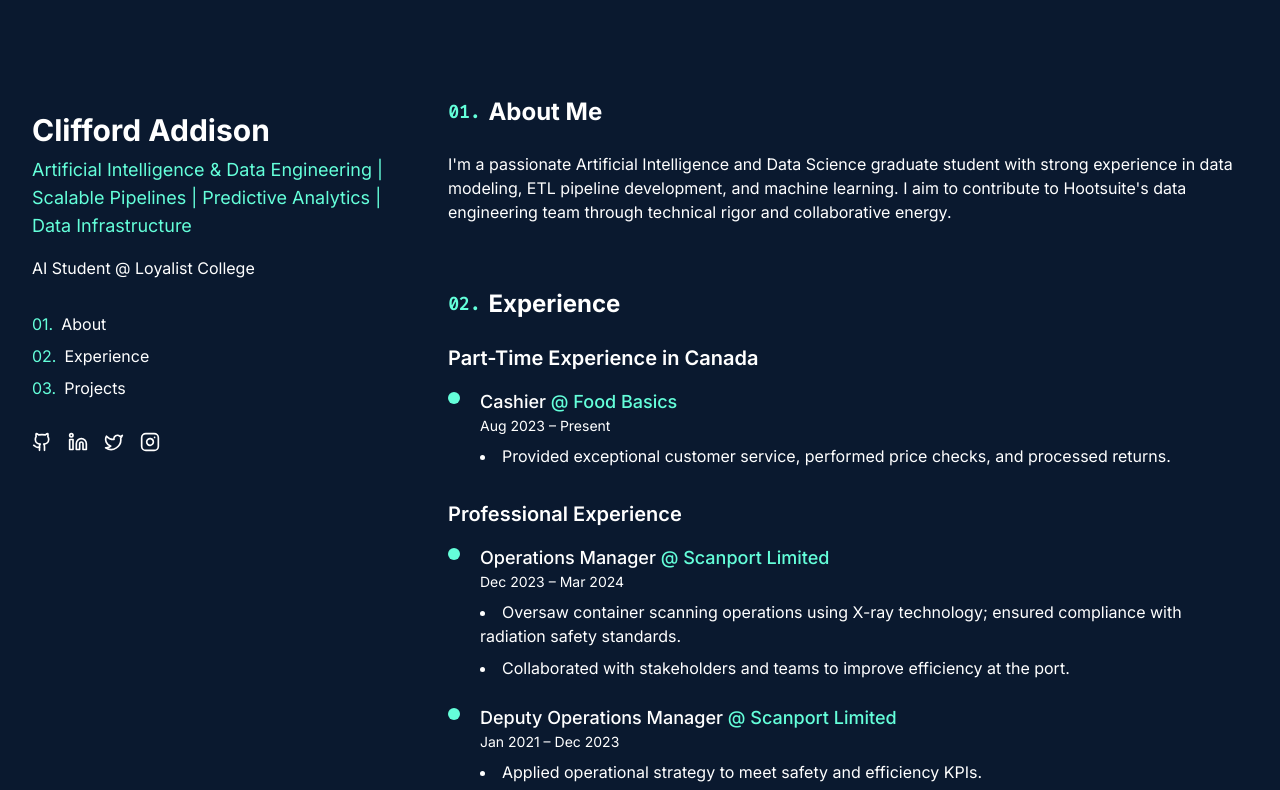
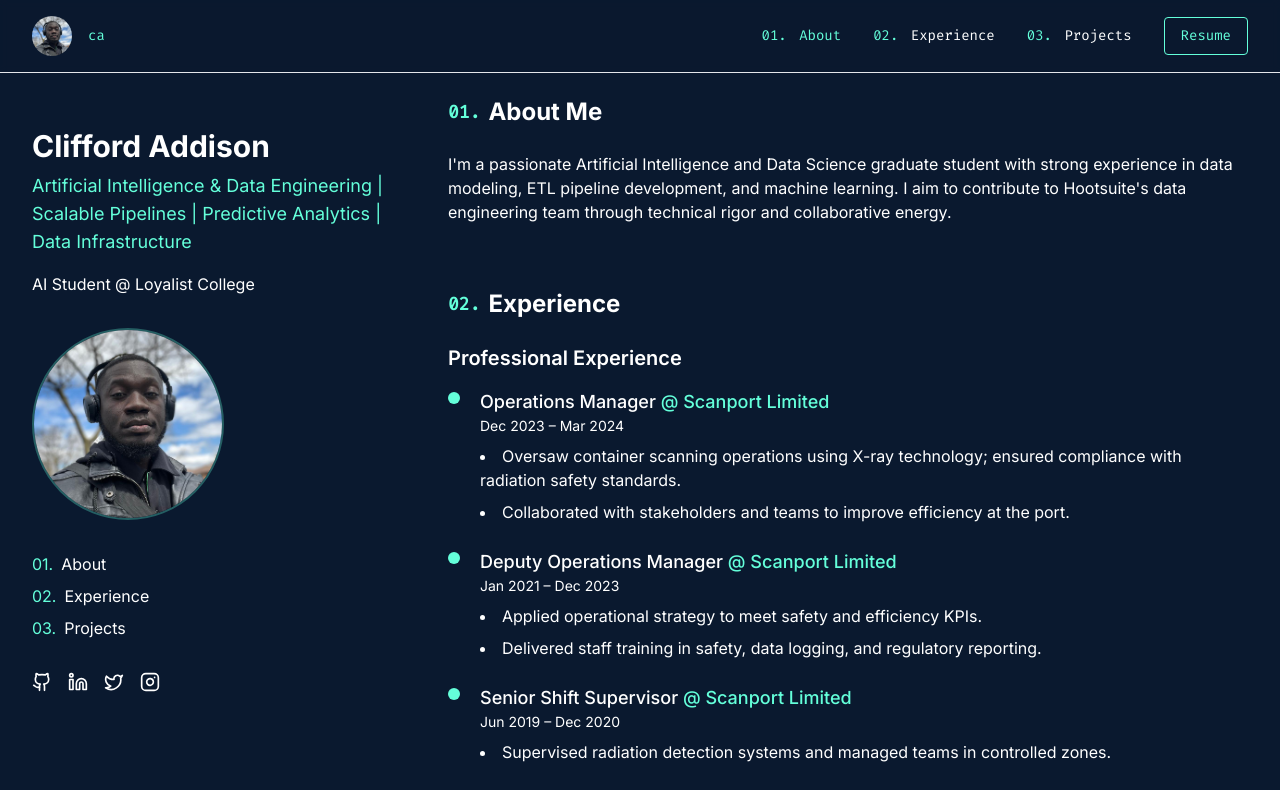
Before and after one commit to cliffordaddison/portfolio, a React (Vite) app: page / in a window 1280 px wide. Shown: the top 790 px of the page. Built offline with nearby package versions, Linux system fonts and the light colour scheme.

Commit message:
Additional UI updates

```diff
--- a/package.json
+++ b/package.json
@@ -19,10 +19,10 @@
   },
   "devDependencies": {
     "@vitejs/plugin-react": "^4.0.0",
-    "autoprefixer": "^10.4.14",
+    "autoprefixer": "^10.4.21",
     "gh-pages": "^6.0.0",
-    "postcss": "^8.4.21",
-    "tailwindcss": "^3.3.2",
+    "postcss": "^8.5.6",
+    "tailwindcss": "^3.4.17",
     "vite": "^4.4.9"
   }
 }
--- a/src/index.css
+++ b/src/index.css
@@ -31,7 +31,6 @@
 }
 
 .left .bg-img {
-  background: url('public/assets/clifford.jpg') center center no-repeat;
   background-size: cover;
   height: 100%;
   width: 100%;
--- a/src/pages/index.tsx
+++ b/src/pages/index.tsx
@@ -1,9 +1,33 @@
-import { useState, useEffect } from "react";
+import { useState, useEffect, useRef } from "react";
 import { ArrowDownToLine, Github, Linkedin, Twitter, Instagram } from "lucide-react";
+import { motion } from "framer-motion";
+import { useInView } from "react-intersection-observer";
 
 export default function Home() {
   const [mounted, setMounted] = useState(false);
-  useEffect(() => setMounted(true), []);
+  const [activeSection, setActiveSection] = useState('about');
+  const aboutRef = useRef(null);
+  const experienceRef = useRef(null);
+  const projectsRef = useRef(null);
+
+  useEffect(() => {
+    setMounted(true);
+
+    const handleScroll = () => {
+      const scrollPosition = window.scrollY + 200;
+
+      if (scrollPosition < experienceRef.current.offsetTop) {
+        setActiveSection('about');
+      } else if (scrollPosition < projectsRef.current.offsetTop) {
+        setActiveSection('experience');
+      } else {
+        setActiveSection('projects');
+      }
+    };
+
+    window.addEventListener('scroll', handleScroll);
+    return () => window.removeEventListener('scroll', handleScroll);
+  }, []);
 
   if (!mounted) return null;
 
@@ -18,19 +42,6 @@
     resumeURL: 'https://drive.usercontent.google.com/u/0/uc?id=19AKkU14qt_3w5grRQAdEcEvMetZ2KIO7&export=download',
     about: "I'm a passionate Artificial Intelligence and Data Science graduate student with strong experience in data modeling, ETL pipeline development, and machine learning. I aim to contribute to Hootsuite's data engineering team through technical rigor and collaborative energy.",
     experience: [
-      {
-        title: "Part-Time Experience in Canada",
-        jobs: [
-          {
-            company: "Food Basics",
-            position: "Cashier",
-            duration: "Aug 2023 – Present",
-            description: [
-              "Provided exceptional customer service, performed price checks, and processed returns."
-            ]
-          }
-        ]
-      },
       {
         title: "Professional Experience",
         jobs: [
@@ -74,6 +85,19 @@
             duration: "Aug 2015 – Jul 2016",
             description: [
               "Streamlined document management and improved client communication."
+            ]
+          }
+        ]
+      },
+      {
+        title: "Part-Time Experience in Canada",
+        jobs: [
+          {
+            company: "Food Basics",
+            position: "Cashier",
+            duration: "Aug 2023 – Present",
+            description: [
+              "Provided exceptional customer service, performed price checks, and processed returns."
             ]
           }
         ]
@@ -125,7 +149,54 @@
 
   return (
     <div className="min-h-screen bg-navy text-slate-300 font-sans">
-      <div className="max-w-7xl mx-auto px-8 py-16 md:py-24">
+      {/* Navbar */}
+      <nav className="fixed w-full bg-navy/90 backdrop-blur-sm z-50 border-b border-slate-800">
+        <div className="max-w-7xl mx-auto px-8 py-4">
+          <div className="flex justify-between items-center">
+            <div className="flex items-center">
+              <div className="w-10 h-10 rounded-full overflow-hidden mr-4">
+                <img
+                  src="/assets/clifford.jpg"
+                  alt="Clifford Addison"
+                  className="w-full h-full object-cover"
+                />
+              </div>
+              <span className="text-green font-mono text-sm">ca</span>
+            </div>
+
+            <div className="hidden md:flex items-center space-x-8">
+              <a
+                href="#about"
+                className={`text-sm font-mono transition-colors ${activeSection === 'about' ? 'text-green' : 'text-slate-400 hover:text-green'}`}
+              >
+                <span className="text-green mr-1">01.</span> About
+              </a>
+              <a
+                href="#experience"
+                className={`text-sm font-mono transition-colors ${activeSection === 'experience' ? 'text-green' : 'text-slate-400 hover:text-green'}`}
+              >
+                <span className="text-green mr-1">02.</span> Experience
+              </a>
+              <a
+                href="#projects"
+                className={`text-sm font-mono transition-colors ${activeSection === 'projects' ? 'text-green' : 'text-slate-400 hover:text-green'}`}
+              >
+                <span className="text-green mr-1">03.</span> Projects
+              </a>
+              <a
+                href={DATA.resumeURL}
+                target="_blank"
+                rel="noreferrer"
+                className="text-sm font-mono px-4 py-2 border border-green text-green rounded hover:bg-green/10 transition-colors"
+              >
+                Resume
+              </a>
+            </div>
+          </div>
+        </div>
+      </nav>
+
+      <div className="max-w-7xl mx-auto px-8 pt-24 pb-16">
         <div className="grid grid-cols-1 md:grid-cols-12 gap-8">
           <Left
             name={DATA.name}
@@ -141,6 +212,9 @@
             experience={DATA.experience}
             projects={DATA.projects}
             resumeURL={DATA.resumeURL}
+            aboutRef={aboutRef}
+            experienceRef={experienceRef}
+            projectsRef={projectsRef}
           />
         </div>
       </div>
@@ -149,13 +223,32 @@
 }
 
 const Left = ({ name, subtext, jobStatus, twitterURL, instaURL, githubURL, linkedinURL }) => {
+  const [ref, inView] = useInView({
+    threshold: 0.1,
+    triggerOnce: true
+  });
+
   return (
-    <div className="md:col-span-5 lg:col-span-4 relative">
-      <div className="md:sticky md:top-28">
+    <motion.div
+      ref={ref}
+      initial={{ opacity: 0, x: -20 }}
+      animate={inView ? { opacity: 1, x: 0 } : {}}
+      transition={{ duration: 0.6 }}
+      className="md:col-span-5 lg:col-span-4 relative"
+    >
+      <div className="md:sticky md:top-32">
         <div className="mb-8">
           <h1 className="text-3xl font-bold text-white mb-2">{name}</h1>
           <h2 className="text-lg text-green mb-4">{subtext}</h2>
           <p className="text-slate-400">{jobStatus}</p>
+        </div>
+
+        <div className="w-48 h-48 rounded-full overflow-hidden mb-8 mx-auto md:mx-0 border-2 border-green/30">
+          <img
+            src="/assets/clifford.jpg"
+            alt="Clifford Addison"
+            className="w-full h-full object-cover"
+          />
         </div>
 
         <nav className="mb-8">
@@ -193,33 +286,70 @@
           </a>
         </div>
       </div>
-    </div>
+    </motion.div>
   );
 };
 
-const Right = ({ about, experience, projects, resumeURL }) => {
+const Right = ({ about, experience, projects, resumeURL, aboutRef, experienceRef, projectsRef }) => {
+  const [ref, inView] = useInView({
+    threshold: 0.1,
+    triggerOnce: true
+  });
+
   return (
-    <div className="md:col-span-7 lg:col-span-8">
-      <section id="about" className="mb-16">
-        <h2 className="text-2xl font-bold text-white mb-6 flex items-center">
+    <motion.div
+      ref={ref}
+      initial={{ opacity: 0, y: 20 }}
+      animate={inView ? { opacity: 1, y: 0 } : {}}
+      transition={{ duration: 0.6, delay: 0.2 }}
+      className="md:col-span-7 lg:col-span-8"
+    >
+      <section id="about" ref={aboutRef} className="mb-16">
+        <motion.h2
+          initial={{ opacity: 0 }}
+          animate={inView ? { opacity: 1 } : {}}
+          transition={{ duration: 0.6, delay: 0.4 }}
+          className="text-2xl font-bold text-white mb-6 flex items-center"
+        >
           <span className="text-green mr-2 text-lg font-mono">01.</span> About Me
-        </h2>
-        <div className="text-slate-400 space-y-4">
+        </motion.h2>
+        <motion.div
+          initial={{ opacity: 0 }}
+          animate={inView ? { opacity: 1 } : {}}
+          transition={{ duration: 0.6, delay: 0.6 }}
+          className="text-slate-400 space-y-4"
+        >
           <p>{about}</p>
-        </div>
+        </motion.div>
       </section>
 
-      <section id="experience" className="mb-16">
-        <h2 className="text-2xl font-bold text-white mb-6 flex items-center">
+      <section id="experience" ref={experienceRef} className="mb-16">
+        <motion.h2
+          initial={{ opacity: 0 }}
+          animate={inView ? { opacity: 1 } : {}}
+          transition={{ duration: 0.6, delay: 0.4 }}
+          className="text-2xl font-bold text-white mb-6 flex items-center"
+        >
           <span className="text-green mr-2 text-lg font-mono">02.</span> Experience
-        </h2>
-        <div className="space-y-8">
+        </motion.h2>
+        <motion.div
+          initial={{ opacity: 0 }}
+          animate={inView ? { opacity: 1 } : {}}
+          transition={{ duration: 0.6, delay: 0.6 }}
+          className="space-y-8"
+        >
           {experience.map((section, index) => (
             <div key={index}>
               <h3 className="text-xl font-semibold text-slate-300 mb-4">{section.title}</h3>
               <div className="space-y-6">
                 {section.jobs.map((job, jobIndex) => (
-                  <div key={jobIndex} className="relative pl-8">
+                  <motion.div
+                    key={jobIndex}
+                    className="relative pl-8"
+                    initial={{ opacity: 0, x: 20 }}
+                    animate={inView ? { opacity: 1, x: 0 } : {}}
+                    transition={{ duration: 0.4, delay: 0.2 + (jobIndex * 0.1) }}
+                  >
                     <div className="absolute left-0 top-1 h-3 w-3 rounded-full bg-green"></div>
                     <div className="absolute left-1.5 top-4 bottom-0 w-px bg-slate-600"></div>
 
@@ -235,21 +365,38 @@
                         <li key={descIndex}>{desc}</li>
                       ))}
                     </ul>
-                  </div>
+                  </motion.div>
                 ))}
               </div>
             </div>
           ))}
-        </div>
+        </motion.div>
       </section>
 
-      <section id="projects" className="mb-16">
-        <h2 className="text-2xl font-bold text-white mb-6 flex items-center">
+      <section id="projects" ref={projectsRef} className="mb-16">
+        <motion.h2
+          initial={{ opacity: 0 }}
+          animate={inView ? { opacity: 1 } : {}}
+          transition={{ duration: 0.6, delay: 0.4 }}
+          className="text-2xl font-bold text-white mb-6 flex items-center"
+        >
           <span className="text-green mr-2 text-lg font-mono">03.</span> Projects
-        </h2>
-        <div className="grid grid-cols-1 gap-6">
+        </motion.h2>
+        <motion.div
+          initial={{ opacity: 0 }}
+          animate={inView ? { opacity: 1 } : {}}
+          transition={{ duration: 0.6, delay: 0.6 }}
+          className="grid grid-cols-1 gap-6"
+        >
           {projects.map((project, index) => (
-            <div key={index} className="bg-slate-800 rounded-lg p-6 hover:bg-slate-700 transition-colors">
+            <motion.div
+              key={index}
+              className="bg-slate-800 rounded-lg p-6 hover:bg-slate-700 transition-colors"
+              initial={{ opacity: 0, y: 20 }}
+              animate={inView ? { opacity: 1, y: 0 } : {}}
+              transition={{ duration: 0.4, delay: 0.2 + (index * 0.1) }}
+              whileHover={{ y: -5 }}
+            >
               <div className="flex justify-between items-start mb-2">
                 <h3 className="text-lg font-medium text-white">
                   <a href={project.link} target="_blank" rel="noreferrer" className="hover:text-green transition-colors">
@@ -265,22 +412,29 @@
                 </a>
               </div>
               <p className="text-slate-400">{project.description}</p>
-            </div>
+            </motion.div>
           ))}
-        </div>
+        </motion.div>
       </section>
 
-      <div className="text-center">
+      <motion.div
+        initial={{ opacity: 0 }}
+        animate={inView ? { opacity: 1 } : {}}
+        transition={{ duration: 0.6, delay: 0.8 }}
+        className="text-center"
+      >
         <a
           href={resumeURL}
           target="_blank"
           rel="noreferrer"
           className="inline-flex items-center px-6 py-3 border border-green text-green rounded hover:bg-green/10 transition-colors"
+          whileHover={{ scale: 1.05 }}
+          whileTap={{ scale: 0.95 }}
         >
           <ArrowDownToLine size={18} className="mr-2" />
           Download Resume
         </a>
-      </div>
-    </div>
+      </motion.div>
+    </motion.div>
   );
 };
```
Also changed, not shown: 6 other files (tests, documents, lock files or other folders).
